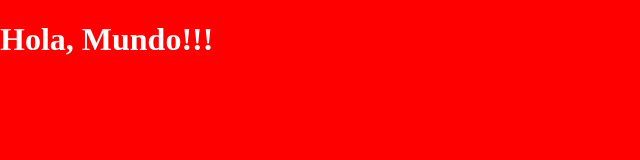
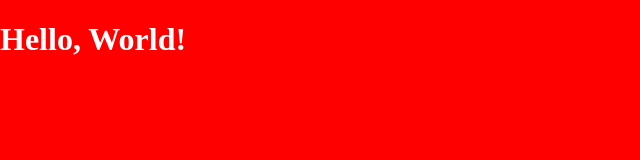
Before and after one commit to andresmorenoj/Fetching-Marvel-API, a React app: page / in a window 1280 px wide. Shown: the top 160 px of the page, without its empty margins (0-640 px from the left). Built offline with nearby package versions, Linux system fonts and the light colour scheme.

Commit message:
[ADD] react router added

```diff
--- a/package.json
+++ b/package.json
@@ -26,7 +26,8 @@
     "eslint-plugin-jsx-a11y": "^6.4.1",
     "eslint-plugin-react": "^7.21.5",
     "react": "^17.0.1",
-    "react-dom": "^17.0.1"
+    "react-dom": "^17.0.1",
+    "react-router-dom": "^5.2.0"
   },
   "devDependencies": {
     "@babel/core": "^7.12.3",
--- a/src/components/HelloWorld.jsx
+++ b/src/components/HelloWorld.jsx
@@ -1,6 +1,6 @@
-import React from "react";
-import "../assets/styles/App.scss";
+import React from 'react';
+import '../assets/styles/App.scss';
 
-const HelloWorld = () => <h1>Hola, Mundo!!!</h1>;
+const HelloWorld = () => <h1>Hello, World!</h1>;
 
 export default HelloWorld;
--- a/src/index.js
+++ b/src/index.js
@@ -1,5 +1,5 @@
 import React from 'react';
 import ReactDOM from 'react-dom';
-import HelloWorld from './components/HelloWorld';
+import App from './routes/App';
 
-ReactDOM.render(<HelloWorld />, document.getElementById('app'));
+ReactDOM.render(<App />, document.getElementById('app'));
--- /dev/null
+++ b/src/routes/App.jsx
@@ -0,0 +1,11 @@
+import React, { Component } from 'react';
+import { BrowserRouter, Route } from 'react-router-dom';
+import HelloWorld from '../components/HelloWorld';
+
+const App = () => (
+  <BrowserRouter>
+    <Route exact path={'/'} component={HelloWorld} />
+  </BrowserRouter>
+);
+
+export default App;
```
Also changed, not shown: 1 other file (tests, documents, lock files or other folders).
